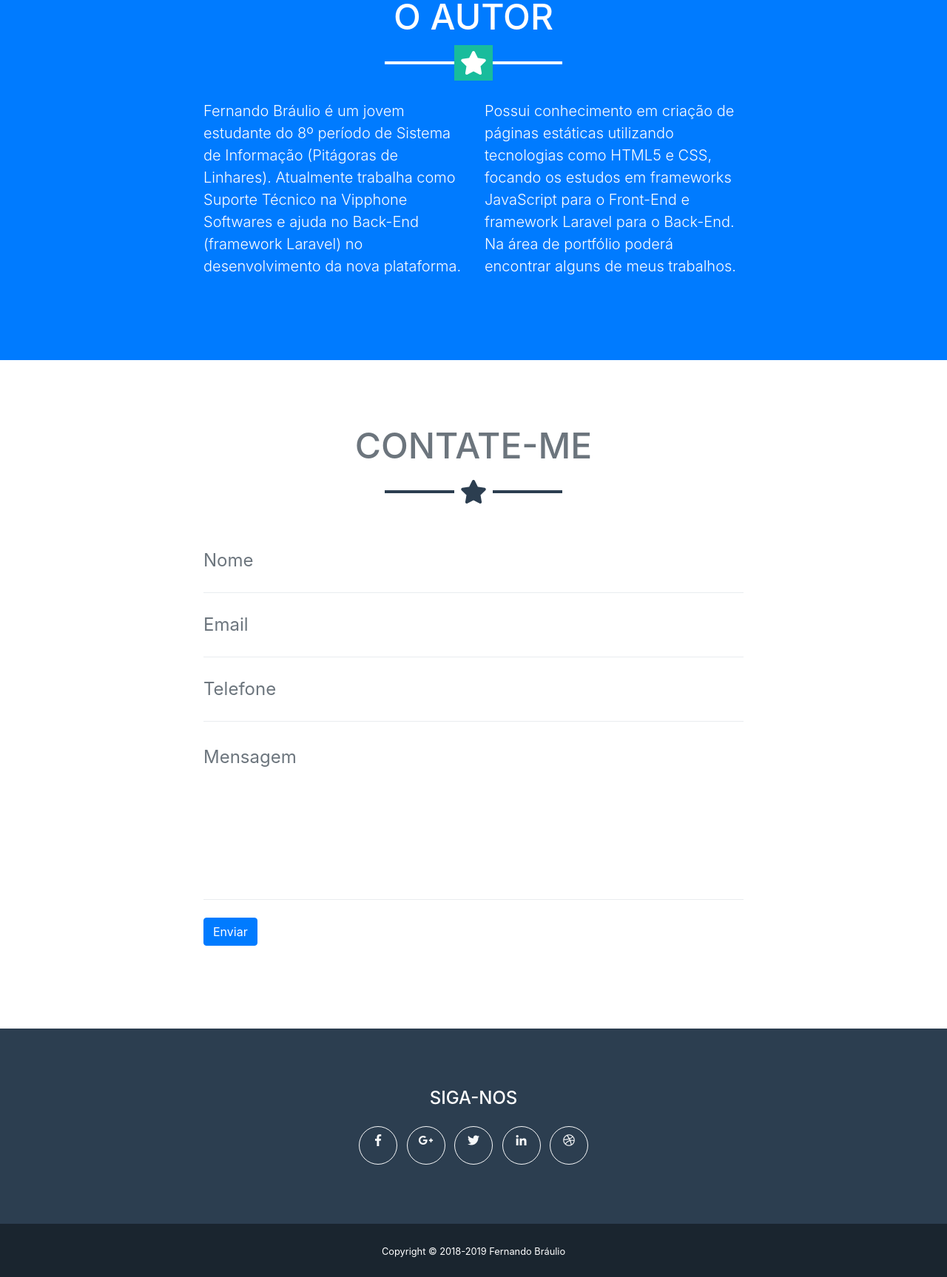
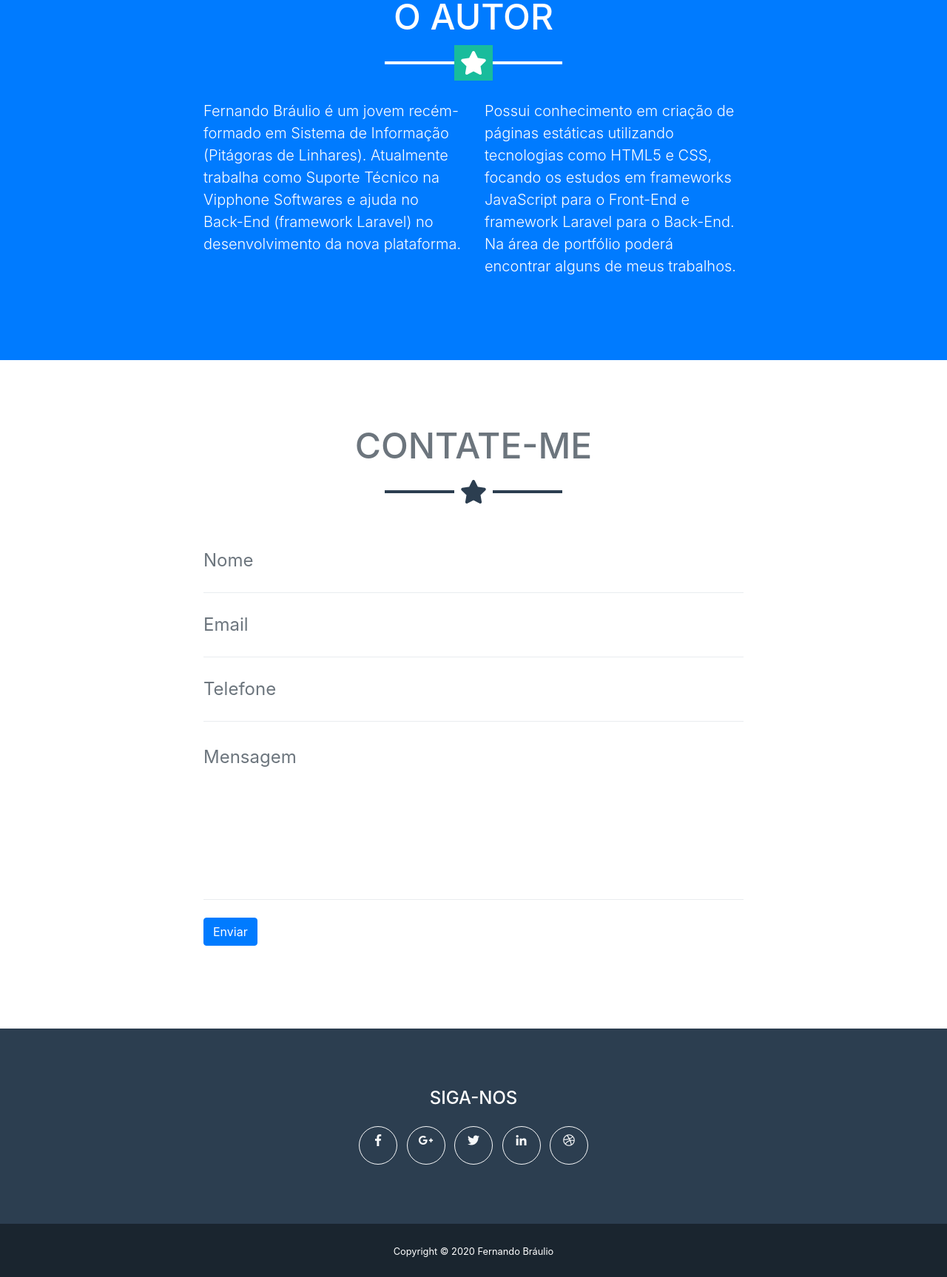
Before and after one commit to Fernando-Braulio/fernandobraulio.github.io, a website with bundled scripts: page index.html in a window 1280 px wide. Shown: the part 1614-3341 px from the top of the page at 74% size. Built offline with nearby package versions, Linux system fonts and the light colour scheme.

Commit message:
update about author

```diff
--- a/index.html
+++ b/index.html
@@ -120,26 +120,6 @@
             <img class="img-fluid" src="img/portfolio/jogorodaroda.png" alt="">
           </a>
         </div>
-        <!-- <div class="col-md-6 col-lg-4">
-          <a class="portfolio-item d-block mx-auto" href="#portfolio-modal-5">
-            <div class="portfolio-item-caption d-flex position-absolute h-100 w-100">
-              <div class="portfolio-item-caption-content my-auto w-100 text-center text-white">
-                <i class="fas fa-search-plus fa-3x"></i>
-              </div>
-            </div>
-            <img class="img-fluid" src="img/portfolio/head.jpg" alt="">
-          </a>
-        </div>
-        <div class="col-md-6 col-lg-4">
-          <a class="portfolio-item d-block mx-auto" href="#portfolio-modal-6">
-            <div class="portfolio-item-caption d-flex position-absolute h-100 w-100">
-              <div class="portfolio-item-caption-content my-auto w-100 text-center text-white">
-                <i class="fas fa-search-plus fa-3x"></i>
-              </div>
-            </div>
-            <img class="img-fluid" src="img/portfolio/head.jpg" alt="">
-          </a>
-        </div> -->
       </div>
     </div>
   </section>
@@ -151,7 +131,7 @@
       <hr class="star-light mb-5">
       <div class="row">
         <div class="col-lg-4 ml-auto">
-          <p class="lead">Fernando Bráulio é um jovem estudante do 8º período de Sistema de Informação (<a href="http://www.faculdadepitagoras.com.br/Paginas/Detalhes-da-Unidade.aspx?UID=20&Unidade=Pit%C3%A1goras%20de%20Linhares"
+          <p class="lead">Fernando Bráulio é um jovem recém-formado em Sistema de Informação (<a href="http://www.faculdadepitagoras.com.br/Paginas/Detalhes-da-Unidade.aspx?UID=20&Unidade=Pit%C3%A1goras%20de%20Linhares"
               target="_blank" style="color:#FFF;">Pitágoras de Linhares</a>).
             Atualmente trabalha como Suporte Técnico na <a href="http://vipphone.com.br/" target="_blank" style="color:#FFF;">Vipphone
               Softwares</a> e ajuda no Back-End (framework Laravel) no desenvolvimento da nova plataforma.
@@ -269,7 +249,7 @@
 
   <div class="copyright py-4 text-center text-white">
     <div class="container">
-      <small>Copyright &copy; 2018-2019 Fernando Bráulio</small>
+      <small>Copyright &copy; 2020 Fernando Bráulio</small>
     </div>
   </div>
 
```
